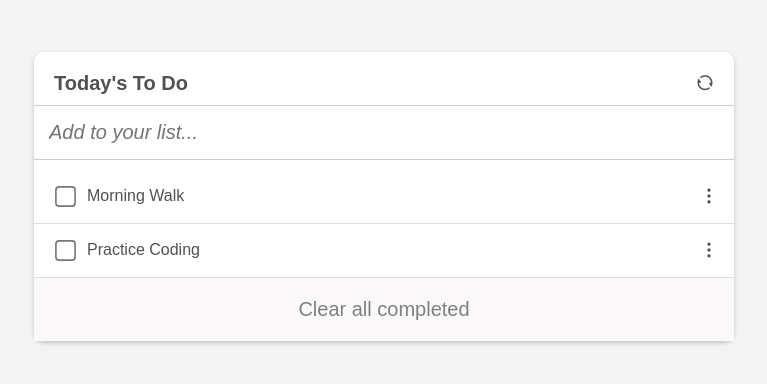
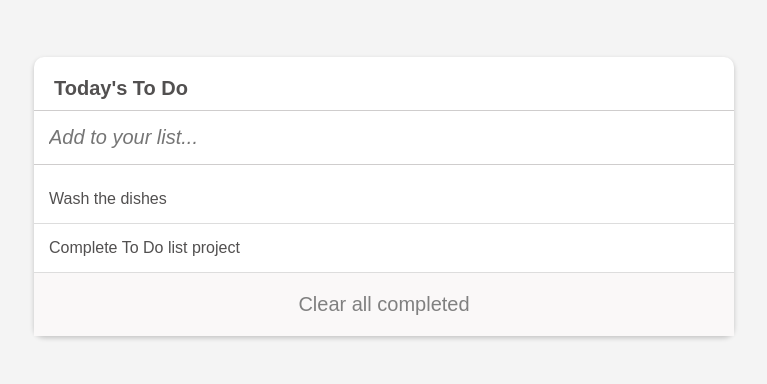
Before and after one commit to bushra-alam/to-do-list-project, a website built with webpack: page src/index.html in a window 1280 px wide. Shown: the part 204-588 px from the top of the page, without its empty margins (256-1023 px from the left). Built offline with nearby package versions, Linux system fonts and the light colour scheme.

Commit message:
Redeveloped project according to the requirments

```diff
--- a/src/index.html
+++ b/src/index.html
@@ -12,7 +12,6 @@
     <div class="todo-container">
         <div class="header">
           <h2>Today's To Do</h2>
-          <i class="ri-refresh-line"></i>
         </div>
         <div class="input-container">
             <input id="todo-input" type="text" placeholder="Add to your list..." autocomplete="off">
--- a/src/index.js
+++ b/src/index.js
@@ -1,156 +1,31 @@
 import _ from 'lodash';
 import './style.css';
 
-import "./style.css";
-
-// Task list
 let tasks = [
-  { description: "Morning Walk", completed: false, index: 1 },
-  { description: "Practice Coding", completed: false, index: 2 },
+  { description: "Wash the dishes", completed: false, index: 1 },
+  { description: "Complete To Do list project", completed: false, index: 2 }
 ];
 
-document.addEventListener("DOMContentLoaded", () => {
-  const todoInput = document.getElementById("todo-input");
-  const todoList = document.getElementById("todo-list");
-  const clearCompletedButton = document.getElementById("clear-completed");
-  const refreshButton = document.querySelector(".ri-refresh-line");
 
-  // Render tasks
-  function renderTasks() {
-    todoList.innerHTML = "";
-    tasks.sort((a, b) => a.index - b.index);
-    tasks.forEach((task, index) => {
-      const listItem = document.createElement("li");
-      listItem.classList.add("todo-item");
-      listItem.draggable = true;
-      listItem.setAttribute("data-index", index);
+function populateTaskList() {
+  const taskList = document.getElementById("todo-list");
 
-      // Drag Events
-      listItem.addEventListener("dragstart", (e) => {
-        draggedItemIndex = index;
-        e.target.classList.add("dragging");
-      });
-
-      listItem.addEventListener("dragover", (e) => e.preventDefault());
-
-      listItem.addEventListener("drop", () => {
-        if (draggedItemIndex !== null && draggedItemIndex !== index) {
-          reorderTasks(draggedItemIndex, index);
-        }
-      });
-
-      listItem.addEventListener("dragend", () => {
-        listItem.classList.remove("dragging");
-        draggedItemIndex = null;
-      });
-
-      // Checkbox
-      const checkbox = document.createElement("input");
-      checkbox.type = "checkbox";
-      checkbox.checked = task.completed;
-
-      // Task description
-      const taskText = document.createElement("span");
-      taskText.classList.add("task-text");
-      taskText.textContent = task.description;
-      updateTaskUI(taskText, task.completed);
-
-      checkbox.addEventListener("change", () => {
-        task.completed = checkbox.checked;
-        updateTaskUI(taskText, task.completed);
-      });
+  if (!taskList) {
+      console.error("Element with ID 'todo-list' not found!");
+      return;
+  }
 
 
-      const options = document.createElement("span");
-      options.classList.add("options");
+  taskList.innerHTML = '';
 
-      // Three-dot menu icon
-      const menuIcon = document.createElement("i");
-      menuIcon.classList.add("ri-more-2-fill");
-      menuIcon.addEventListener("click", () => {
-        menuIcon.style.display = "none";
-        deleteIcon.style.display = "inline";
-      });
+  tasks.sort((a, b) => a.index - b.index);
+  tasks.forEach(task => {
+      const li = document.createElement("li");
+      li.classList.add("todo-item");
+      li.textContent = task.description;
+      taskList.appendChild(li);
+  });
+}
 
-      // Delete icon
-      const deleteIcon = document.createElement("i");
-      deleteIcon.classList.add("ri-delete-bin-line", "delete-icon");
-      deleteIcon.style.display = "none";
-      deleteIcon.addEventListener("click", () => deleteTask(index));
 
-      options.appendChild(menuIcon);
-      options.appendChild(deleteIcon);
-
-      listItem.appendChild(checkbox);
-      listItem.appendChild(taskText);
-      listItem.appendChild(options);
-      todoList.appendChild(listItem);
-    });
-  }
-
-  // Reorder tasks
-  let draggedItemIndex = null;
-
-  function reorderTasks(fromIndex, toIndex) {
-    const movedTask = tasks.splice(fromIndex, 1)[0];
-    tasks.splice(toIndex, 0, movedTask);
-    tasks.forEach((task, i) => (task.index = i + 1));
-    renderTasks();
-  }
-
-  // Update task UI
-  function updateTaskUI(taskText, isCompleted) {
-    taskText.style.textDecoration = isCompleted ? "line-through" : "none";
-  }
-
-  // Add a new task
-  function addTask() {
-    const taskText = todoInput.value.trim();
-    if (taskText === "") return;
-    tasks.push({
-      description: taskText,
-      completed: false,
-      index: tasks.length + 1,
-    });
-    todoInput.value = "";
-    renderTasks();
-  }
-
-  // Delete a task
-  function deleteTask(index) {
-    tasks.splice(index, 1);
-    tasks.forEach((task, i) => (task.index = i + 1));
-    renderTasks();
-  }
-
-  // Remove completed tasks
-  function clearCompleted() {
-    tasks = tasks.filter((task) => !task.completed);
-    renderTasks();
-  }
-
-  // Refresh tasks with animation
-  function refreshTasks() {
-    const refreshIcon = document.querySelector(".ri-refresh-line");
-    refreshIcon.classList.add("rotate");
-    setTimeout(() => location.reload(), 400);
-  }
-
-  // Event Listeners
-  if (todoInput) {
-    todoInput.addEventListener("keypress", (e) => {
-      if (e.key === "Enter") addTask();
-    });
-  }
-
-  if (clearCompletedButton) {
-    clearCompletedButton.addEventListener("click", clearCompleted);
-  }
-
-  if (refreshButton) {
-    refreshButton.addEventListener("click", refreshTasks);
-  }
-
-  // Initial render
-  renderTasks();
-});
+document.addEventListener("DOMContentLoaded", populateTaskList);
```
